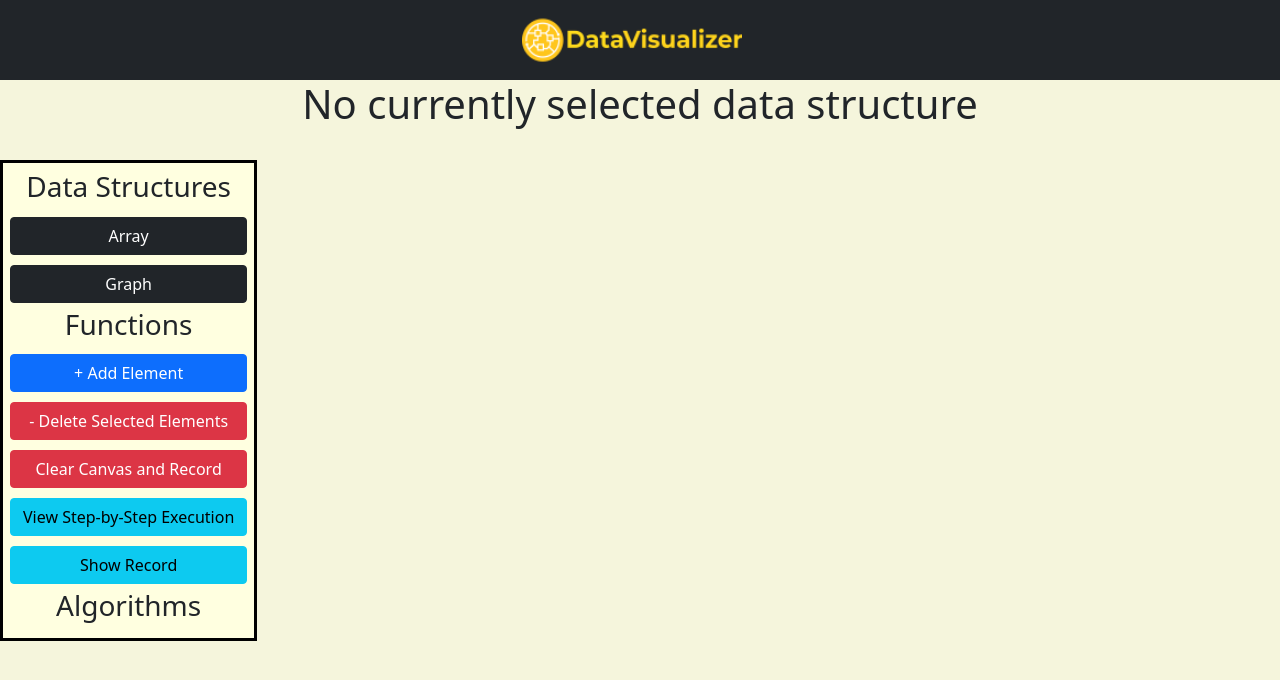
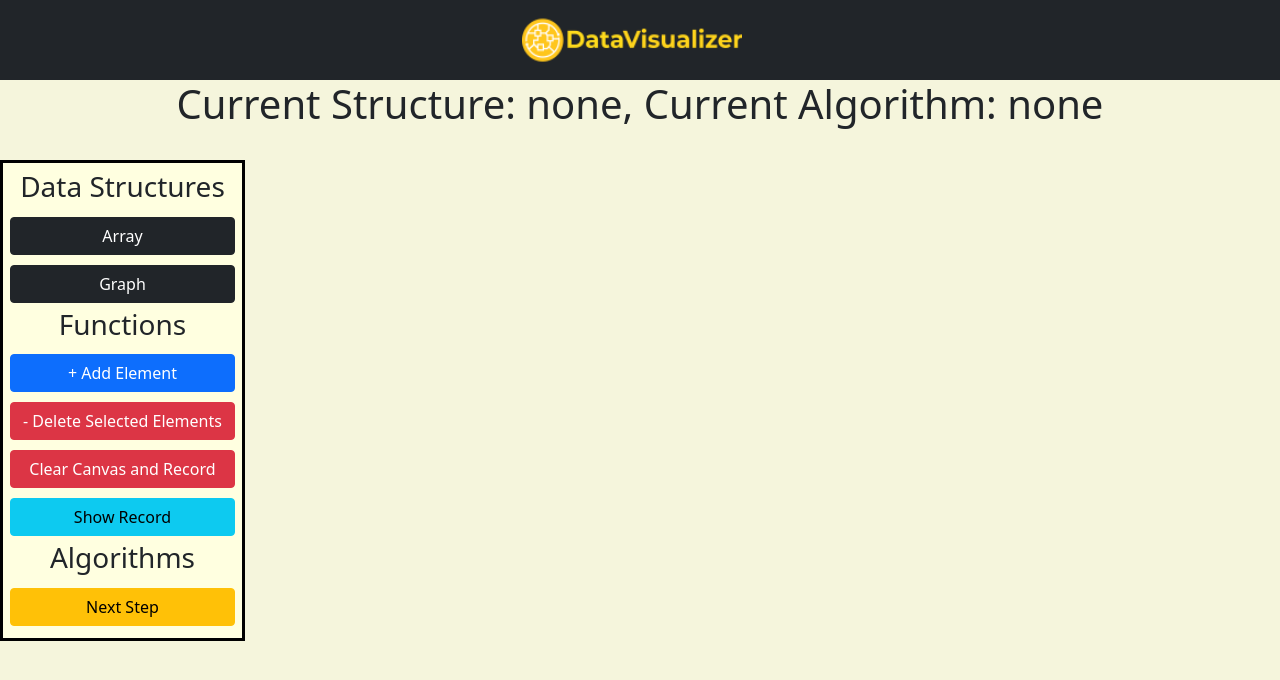
Before and after one commit to Calvin-Lu/data-visualizer, a React (Create React App) app: page / in a window 1280 px wide. Shown: the top 680 px of the page. Built offline with nearby package versions, Linux system fonts and the light colour scheme.

Commit message:
Impletemented step by step execution of algorithms: Users will now be able to see each individual step of an algorithm rather than having the algorithm complete instantly

```diff
--- a/src/App.js
+++ b/src/App.js
@@ -7,8 +7,10 @@ import 'bootstrap/dist/css/bootstrap.min.css'
 import { v4 as uuidv4 } from 'uuid'
 
 function App() {
-  const [currentStructure, setCurrentStructure]=useState('') //keeps track of selected data structure
+  const [currentStructure, setCurrentStructure] = useState('none') //keeps track of selected data structure
+  const [currentAlgorithm, setCurrentAlgorithm] = useState('none') //keeps track of selected algorithm
   const [elements, setElements] = useState([])
+  const [tempElements, setTempElements] = useState([])
   const [selectedElements, setSelectedElements] = useState([])
   const [record, setRecord] = useState([])
   const [displayRecord, setDisplayRecord] = useState(false) //tracks whether record interface is visible
@@ -17,31 +19,42 @@ function App() {
   const tempRecord = useRef([]) //tempRecord is actively updated during algorithm execution, and then is used to update the record state
   const algoState = useRef({
     states: [],
-    currentIndex: 0
+    currentStep: 0
   })
 
   const addElement = () => {
-    if (currentStructure === "") {
+    if (currentStructure === "none") {
       alert("Please select a data structure before attempting to add an element.")
       return
     }
     const userInput = prompt("Multiple values must be separated by commas. \n\nPlease input one or more numerical values for the new element(s):")
     const inputtedValues = userInput.split(",")
-    const temp = []
+    const tempArray = [] //stores new elements
+    const tempArray2 = [] //stores new temp elements
     for (let i = 0; i < inputtedValues.length; i++) {
 
       if (isNaN(inputtedValues[i])) {
         alert("Invalid input: Input can only contain numbers and commas")
         return
       }
+      const originalId = uuidv4()
+      const tempElementId = uuidv4()
       const newElement = {
         value: Number(inputtedValues[i]),
-        id: uuidv4(),
+        id: originalId,
         selected:false
       }
-      temp.push(newElement)   //calling setElements inside the for loop would result in only the last element being appended
+      const newTempElement = {
+        value: Number(inputtedValues[i]),
+        originalId: originalId,
+        id: tempElementId,
+        selected:false
+      }
+      tempArray.push(newElement)   //calling setElements inside the for loop would result in only the last element being appended
+      tempArray2.push(newTempElement)
     }
-    setElements([...elements, ...temp])
+    setElements([...elements, ...tempArray])
+    setTempElements([...tempElements, ...tempArray2])
   }
 
   const selectElement = (id) => {
@@ -63,69 +76,91 @@ function App() {
     if ((end-start) < 1) { //subarray of length 1
       return
     }
-    const pivot = elements[end]
+    const pivot = tempElements[end]
     const pivotIndex = end
     let lp = start
     let rp = end - 1
-    updateTempRecord(`The current subarray is [${elements.slice(start, end + 1).map((element) => element.value)}]`)
-    updateTempRecord(`The pivot is the last element: ${pivot.value}`)
+    updateTempRecord(`NEW PROCESSING SUBARRAY: The current subarray is [${tempElements.slice(start, end + 1).map((element) => element.value)}]`)
+    updateTempRecord(`NEW PIVOT: The pivot is the last element: ${pivot.value}`)
     while (lp <= rp) {
-      while (elements[lp].value <= pivot.value && lp <= pivotIndex) {
+      while (tempElements[lp].value <= pivot.value && lp <= pivotIndex) {
         lp++
         if (lp > pivotIndex) { //prevent invalid reference
           break
         }
       }
-      while (elements[rp].value > pivot.value && rp >= start && rp >= lp) {
+      while (tempElements[rp].value > pivot.value && rp >= start && rp >= lp) {
         rp--
         if (rp < 0) { //prevent invalid reference
           break
         }
       }
       if (!(lp > pivotIndex || rp < 0 || lp > rp)) {
-        updateTempRecord(`The leftmost element greater than the pivot is: ${elements[lp].value}
-         \nThe rightmost element less than the pivot is: ${elements[rp].value}`); //semicolon necessary
-        [elements[lp], elements[rp]] = [elements[rp], elements[lp]]
+        updateTempRecord(`SWAPPING THESE ELEMENTS:
+        \nThe leftmost element greater than the pivot is: ${tempElements[lp].value}.
+        \nThe rightmost element less than the pivot is: ${tempElements[rp].value}.`); //semicolon necessary
+        [tempElements[lp], tempElements[rp]] = [tempElements[rp], tempElements[lp]]
         saveAlgoState()
-        setElements([...elements]) //Need to spread the array to trigger re-render
+        setTempElements([...tempElements]) //Need to spread the array to trigger re-render
         lp++
         rp--
       }
     }
     if (lp > pivotIndex) {
-      updateTempRecord(`Value at pivot is largest in passed subarray. The pivot element will remain at its current index`)
+      updateTempRecord(`PIVOT ALREADY AT CORRECT INDEX: Value at pivot is largest in passed subarray. The pivot element will remain at its current index`)
       saveAlgoState()
-      setElements([...elements])
+      setTempElements([...tempElements])
       quickSort(start, end - 1)
     } else if (rp < 0) {
-      updateTempRecord(`Value at pivot is smallest in passed subarray. The pivot element will be
-      swapped with the leftmost element in the passed subarray ${elements[start].value}`)
+      updateTempRecord(`SWAPPING PIVOT AND LEFTMOST ELEMENT: Value at pivot is smallest in passed subarray. The pivot element will be
+      swapped with the leftmost element in the passed subarray ${tempElements[start].value}`)
       const newPivotIndex = start;
-      [elements[start], elements[pivotIndex]] = [elements[pivotIndex], elements[start]]
+      [tempElements[start], tempElements[pivotIndex]] = [tempElements[pivotIndex], tempElements[start]]
       saveAlgoState()
-      setElements([...elements])
+      setTempElements([...tempElements])
       quickSort(newPivotIndex + 1, end)
     } else {
-      updateTempRecord(`Swapping pivot ${elements[pivotIndex].value} with element at left pointer ${elements[lp].value}`)
+      updateTempRecord(`SWAPPING PIVOT TO CORRECT INDEX: Swapping pivot ${tempElements[pivotIndex].value} with element at left pointer ${tempElements[lp].value}`)
       const newPivotIndex = lp;
-      [elements[lp], elements[pivotIndex]] = [elements[pivotIndex],elements[lp]]
+      [tempElements[lp], tempElements[pivotIndex]] = [tempElements[pivotIndex],tempElements[lp]]
       saveAlgoState()
-      setElements([...elements])
+      setTempElements([...tempElements])
       quickSort(0, newPivotIndex - 1)
       quickSort(newPivotIndex + 1, end)
     }
   }
 
-  const deepCopyElements = () => {
-    return elements.map(elem => ({...elem}))
+  const deepCopyArrayOfObjects = (data) => {
+    return data.map(elem => ({...elem}))
   }
 
   const saveAlgoState = () => {
-    const data = deepCopyElements()
+    const data = deepCopyArrayOfObjects(tempElements)
     algoState.current = {
       states:[...algoState.current.states, data],
-      currentIndex: 0
+      currentStep: 0
     }
+  }
+
+  const showNextStep = () => {
+    const temp = []
+    const tempCurrentStep = algoState.current.currentStep
+    if (tempCurrentStep >= algoState.current.states.length) {
+      alert("Algorithm already complete")
+      return
+    }
+    for (let i = 0; i < algoState.current.states[tempCurrentStep].length; i++) {
+      const currentStateElements = algoState.current.states[tempCurrentStep]
+      const newElement = {
+        value: currentStateElements[i].value,
+        id: currentStateElements[i].originalId,
+        selected: currentStateElements[i].selected
+      }
+      temp.push(newElement)
+    }
+    setElements(temp)
+    selectRecord(record[tempCurrentStep].id) //highlights the record corresponding to the current algorithm step
+    algoState.current.currentStep++
   }
 
   const clearCanvas = () => {
@@ -209,10 +244,6 @@ function App() {
     return (a.length === b.length) && a.every((v, i) => v === b[i])
   }
 
-  const showDetailedExe = () => {
-
-  }
-
   return (
     <div className="App">
       <Navigation/>
@@ -229,7 +260,9 @@ function App() {
       selectStructure={selectStructure}
       graphEdges={graphEdges}
       addGraphEdge={addGraphEdge}
-      showDetailedExe={showDetailedExe}
+      currentAlgorithm={currentAlgorithm}
+      setCurrentAlgorithm={setCurrentAlgorithm}
+      showNextStep={showNextStep}
       />
       <Record
       displayRecord={displayRecord}
--- a/src/components/Canvas.js
+++ b/src/components/Canvas.js
@@ -4,11 +4,12 @@ import '../index.css'
 import FunctionBox from './FunctionBox'
 import LineTo from 'react-lineto'
 
-const Canvas = ({elements, selectElement,  addElement, deleteSelectedElements, quickSort, clearCanvas, showRecord, displayRecord, currentStructure, selectStructure, graphEdges, addGraphEdge} ) => {
+const Canvas = ({elements, selectElement,  addElement, deleteSelectedElements, quickSort, clearCanvas, showRecord, displayRecord, currentStructure, selectStructure, graphEdges, addGraphEdge, currentAlgorithm, setCurrentAlgorithm, showNextStep} ) => {
     return (
         <div className={displayRecord ? "canvas" : "canvas canvas-record-hidden"}>
-            <h1>{currentStructure === "" ?
-            "No currently selected data structure" : `The currently selected data structure is: ${currentStructure}`}
+            <h1>
+                {`Current Structure: ${currentStructure},
+                    Current Algorithm: ${currentAlgorithm}`}
             </h1>
             {elements.map((element) => (
                 <Element key={element.id} id={element.id} value={element.value} selected={element.selected} selectElement={selectElement} currentStructure={currentStructure}/>
@@ -28,6 +29,8 @@ const Canvas = ({elements, selectElement,  addElement, deleteSelectedElements, q
             currentStructure={currentStructure}
             selectStructure={selectStructure}
             addGraphEdge={addGraphEdge}
+            setCurrentAlgorithm={setCurrentAlgorithm}
+            showNextStep={showNextStep}
             />
         </div>
     )
--- a/src/components/FunctionBox.js
+++ b/src/components/FunctionBox.js
@@ -2,7 +2,7 @@ import React from 'react'
 import Button from 'react-bootstrap/Button'
 import Draggable from 'react-draggable'
 
-const FunctionBox = ({ addElement, deleteSelectedElements, elements, quickSort, clearCanvas, showRecord, displayRecord, currentStructure, selectStructure, addGraphEdge }) => {
+const FunctionBox = ({ addElement, deleteSelectedElements, elements, quickSort, clearCanvas, showRecord, displayRecord, currentStructure, selectStructure, addGraphEdge, setCurrentAlgorithm, showNextStep }) => {
     const nodeRef = React.useRef(null)
     return (
         <Draggable bounds="body" nodeRef={nodeRef}>
@@ -14,15 +14,21 @@ const FunctionBox = ({ addElement, deleteSelectedElements, elements, quickSort,
                 <Button className="function-box-button" onClick={addElement}>+ Add Element</Button>
                 <Button className="btn-danger function-box-button" onClick={deleteSelectedElements}>- Delete Selected Elements</Button>
                 <Button className="btn-danger function-box-button" onClick={clearCanvas}>Clear Canvas and Record</Button>
-                <Button className="btn-info function-box-button">View Step-by-Step Execution</Button>
                 <Button className="btn-info function-box-button" onClick={showRecord}>{displayRecord ? "Hide Record" : "Show Record"}</Button>
                 {currentStructure === "graph" ?
                 <Button className="btn-warning function-box-button" onClick={addGraphEdge}>Create Graph Edge</Button>
                 : null}
                 <h3>Algorithms</h3>
                 {currentStructure ==="array" ?
-                <Button className="btn-success function-box-button" onClick={() => quickSort(0, elements.length - 1)}>Apply Quick Sort</Button>
+                <Button className="btn-success function-box-button"
+                    onClick={() => {
+                        quickSort(0, elements.length - 1)
+                        showRecord()
+                        setCurrentAlgorithm('quicksort')}}>
+                    Apply Quick Sort
+                </Button>
                 : null}
+                <Button className="btn-warning function-box-button" onClick={showNextStep}> Next Step</Button>
             </div>
         </Draggable>
     )
```
